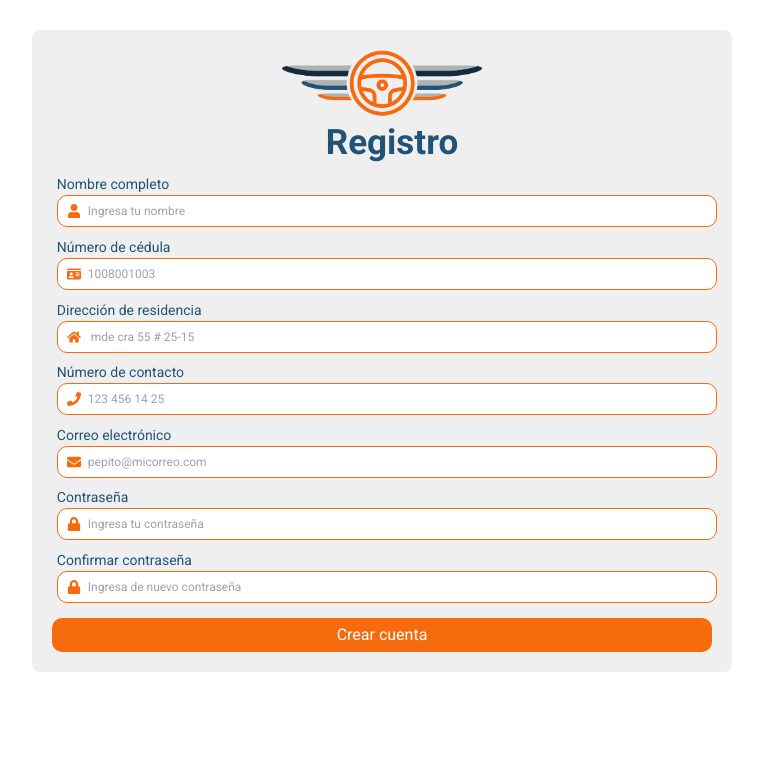
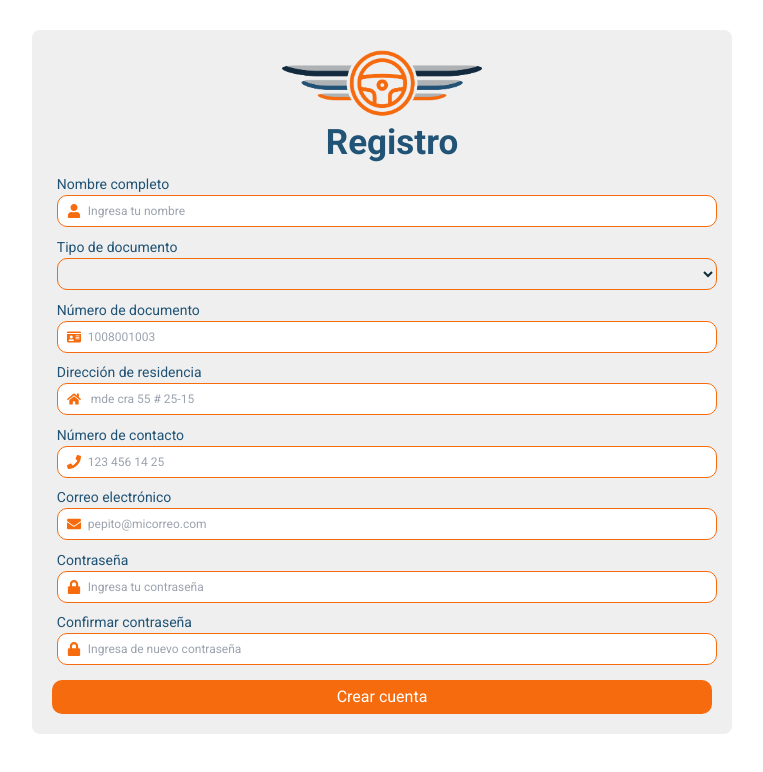
Before and after one commit to pruiz5514/Parking-now, a Next.js app: page /sign-up in a window 1280 px wide. Shown: the top 772 px of the page, without its empty margins (258-1021 px from the left). Built offline with nearby package versions, Linux system fonts and the light colour scheme.

Commit message:
Added type document

```diff
--- a/src/app/sign-up/page.tsx
+++ b/src/app/sign-up/page.tsx
@@ -6,6 +6,8 @@ import Button from "app/components/UI/Button/Button";
 import Form from "app/components/General-form/Form";
 import { FaEnvelope, FaHome, FaIdCard, FaLock, FaPhone, FaUser } from "react-icons/fa";
 import { MainSign } from "../../components/General-form/Form-style";
+import { InputContainer, Label } from "app/components/UI/Input/Input-style";
+import { SelectAddress } from "app/components/UI/Select/Select-style";
 
 const SignUp: React.FC = () => {
     return (
@@ -25,7 +27,18 @@ const SignUp: React.FC = () => {
                     }
                 >
                     <Input label="Nombre completo" id="userName" type="text" placeholder="Ingresa tu nombre" icon={FaUser} required={true} />
-                    <Input label="Número de cédula" id="userId" type="number" placeholder="1008001003" icon={FaIdCard} required={true} />
+                    <InputContainer>
+                        <Label htmlFor="type-vehicle-select">Tipo de documento</Label>
+                        <SelectAddress name={"location"} id={"type-vehicle-select"}>
+                            <option value="" selected disabled></option>
+                            <option value="cedula">Cédula</option>
+                            <option value="pasaporte">Pasaporte</option>
+                            <option value="nit">NIT</option>
+                            <option value="ti">TI</option>
+                            <option value="cedula_extranjeria">Cédula de Extranjería</option>
+                        </SelectAddress>
+                    </InputContainer>
+                    <Input label="Número de documento" id="userId" type="number" placeholder="1008001003" icon={FaIdCard} required={true} />
                     <Input label="Dirección de residencia" id="userAddressHome" type="text" placeholder=" mde cra 55 # 25-15 " icon={FaHome} required={true} />
                     <Input label="Número de contacto" id="userPhone" type="number" placeholder="123 456 14 25" icon={FaPhone} required={true} />
                     <Input label="Correo electrónico" id="userAddressEmail" type="email" placeholder="pepito@micorreo.com" icon={FaEnvelope} required={true} />
```
